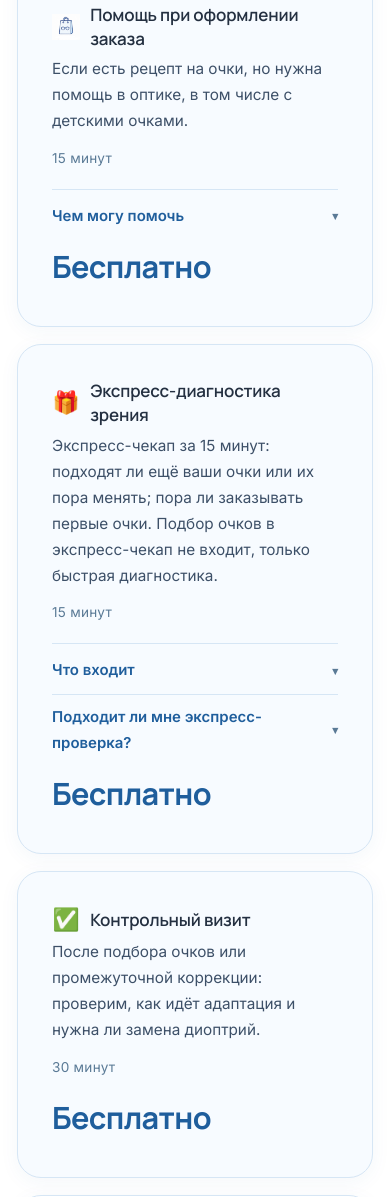
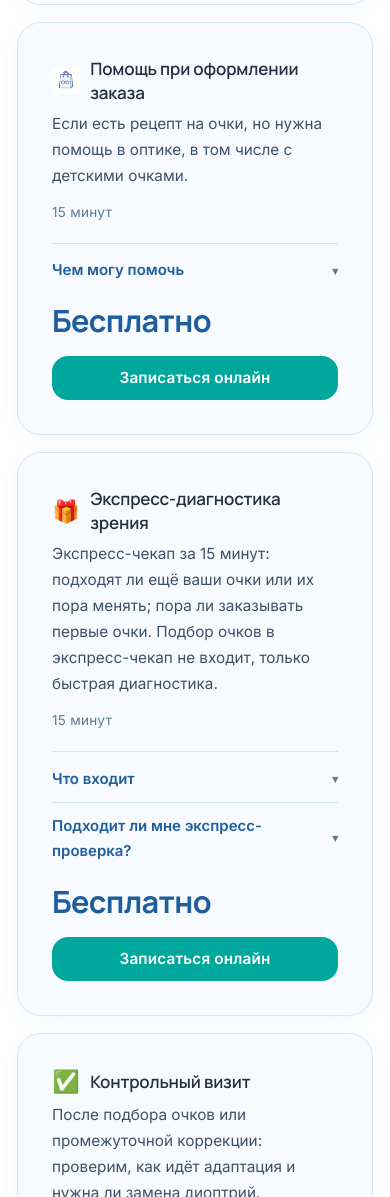
Before and after one commit to AnnaNvslv/annanvslv.github.io, a plain HTML site: page uslugi.html in a window 390 px wide. Shown: the part 803-2000 px from the top of the page. Drawn offline with Linux system fonts and the light colour scheme.

Commit message:
Услуги: кнопка «Записаться онлайн» у каждого вида приёма
Co-Authored-By: Claude Opus 5.5 <noreply@anthropic.com>
Claude-Session: https://claude.ai/code/session_01YV4dYPHjvdLm6uyXfvrC1a

```diff
--- a/js/i18n.js
+++ b/js/i18n.js
@@ -148,6 +148,7 @@
     'services.currency_din': { ru: 'дин', sr: 'din.' },
     'services.item3_title': { ru: 'Контрольный визит', sr: 'Kontrolna poseta' },
     'services.item3_desc': { ru: 'После подбора очков или промежуточной коррекции: проверим, как идёт адаптация и нужна ли замена диоптрий.', sr: 'Nakon izbora naočara ili privremene korekcije: proverićemo kako ide adaptacija i da li je potrebna promena dioptrije.' },
+    'services.book_online': { ru: 'Записаться онлайн', sr: 'Zakažite online' },
     'services.time_30': { ru: '30 минут', sr: '30 minuta' },
     'services.time_15': { ru: '15 минут', sr: '15 minuta' },
     'services.free': { ru: 'Бесплатно', sr: 'Besplatno' },
--- a/uslugi.html
+++ b/uslugi.html
@@ -58,6 +58,13 @@
   <link rel="stylesheet" href="css/footer.css">
   <link rel="stylesheet" href="css/pages/home.css">
   <style>
+    /* per-service booking button */
+    .price-item__side { display: flex; flex-direction: column; align-items: flex-end; gap: 0.75rem; flex-shrink: 0; }
+    .price-item__btn { min-height: 44px; padding: 0 1.25rem; font-size: 0.9rem; white-space: nowrap; }
+    @media (max-width: 700px) {
+      .price-item__side { align-items: stretch; width: 100%; gap: 0.6rem; }
+      .price-item__btn { width: 100%; }
+    }
     /* payment block */
     .payment-block { background: var(--color-bg-section); border: 1px solid var(--color-border); border-radius: var(--radius-md); padding: 1.75rem; margin-top: 2rem; }
     .payment-block h3 { font-size: 1.1rem; margin-bottom: 1.15rem; }
@@ -154,7 +161,10 @@
             <div class="svc-link"><a href="priem.html" data-i18n="services.link_appointment">О том, как проходит приём →</a></div>
           </details>
         </div>
-        <div class="price-item__cost">3 000 <span data-i18n="services.currency_din">дин</span></div>
+        <div class="price-item__side">
+          <div class="price-item__cost">3 000 <span data-i18n="services.currency_din">дин</span></div>
+          <a href="https://annanvslv.github.io/anna-novoselova-bot/booking.html?type=primary" class="btn price-item__btn" target="_blank" rel="noopener" data-i18n="services.book_online">Записаться онлайн</a>
+        </div>
       </div>
 
       <div class="price-item price-item--free">
@@ -173,7 +183,10 @@
             </ul>
           </details>
         </div>
-        <div class="price-item__cost price-item__cost--free" data-i18n="services.free">Бесплатно</div>
+        <div class="price-item__side">
+          <div class="price-item__cost price-item__cost--free" data-i18n="services.free">Бесплатно</div>
+          <a href="https://annanvslv.github.io/anna-novoselova-bot/booking.html?type=help" class="btn price-item__btn" target="_blank" rel="noopener" data-i18n="services.book_online">Записаться онлайн</a>
+        </div>
       </div>
 
       <div class="price-item price-item--free">
@@ -212,7 +225,10 @@
             </div>
           </details>
         </div>
-        <div class="price-item__cost price-item__cost--free" data-i18n="services.free">Бесплатно</div>
+        <div class="price-item__side">
+          <div class="price-item__cost price-item__cost--free" data-i18n="services.free">Бесплатно</div>
+          <a href="https://annanvslv.github.io/anna-novoselova-bot/booking.html?type=express" class="btn price-item__btn" target="_blank" rel="noopener" data-i18n="services.book_online">Записаться онлайн</a>
+        </div>
       </div>
 
       <div class="price-item price-item--free">
@@ -221,7 +237,10 @@
           <p data-i18n="services.item3_desc">После подбора очков или промежуточной коррекции: проверим, как идёт адаптация и нужна ли замена диоптрий.</p>
           <span class="price-item__time" data-i18n="services.time_30">30 минут</span>
         </div>
-        <div class="price-item__cost price-item__cost--free" data-i18n="services.free">Бесплатно</div>
+        <div class="price-item__side">
+          <div class="price-item__cost price-item__cost--free" data-i18n="services.free">Бесплатно</div>
+          <a href="https://annanvslv.github.io/anna-novoselova-bot/booking.html?type=control" class="btn price-item__btn" target="_blank" rel="noopener" data-i18n="services.book_online">Записаться онлайн</a>
+        </div>
       </div>
 
       <div class="price-item">
@@ -230,7 +249,10 @@
           <p data-i18n="services.item5_desc">В течение 6 месяцев после первичного.</p>
           <span class="price-item__time" data-i18n="services.item1_time">60 минут</span>
         </div>
-        <div class="price-item__cost">2 000 <span data-i18n="services.currency_din">дин</span></div>
+        <div class="price-item__side">
+          <div class="price-item__cost">2 000 <span data-i18n="services.currency_din">дин</span></div>
+          <a href="https://annanvslv.github.io/anna-novoselova-bot/booking.html?type=repeat" class="btn price-item__btn" target="_blank" rel="noopener" data-i18n="services.book_online">Записаться онлайн</a>
+        </div>
       </div>
 
     </div>
@@ -295,7 +317,7 @@
     <div class="footer__bottom">Оптика Ginter · Trg Republike 25, Novi Sad · <a href="https://t.me/AnnaNvslv" style="color:var(--color-accent-light)">@AnnaNvslv</a></div>
   </div>
 </footer>
-<script src="js/i18n.js?v=3"></script>
+<script src="js/i18n.js?v=4"></script>
 <script src="js/nav.js"></script>
 </body>
 </html>
```
Also changed, not shown: akcii.html (+1 -1 lines), index.html (+1 -1 lines), kontakty.html (+1 -1 lines), o-zrenii.html (+1 -1 lines), obo-mne.html (+1 -1 lines), priem.html (+1 -1 lines), zapis.html (+1 -1 lines), 1 other file.
